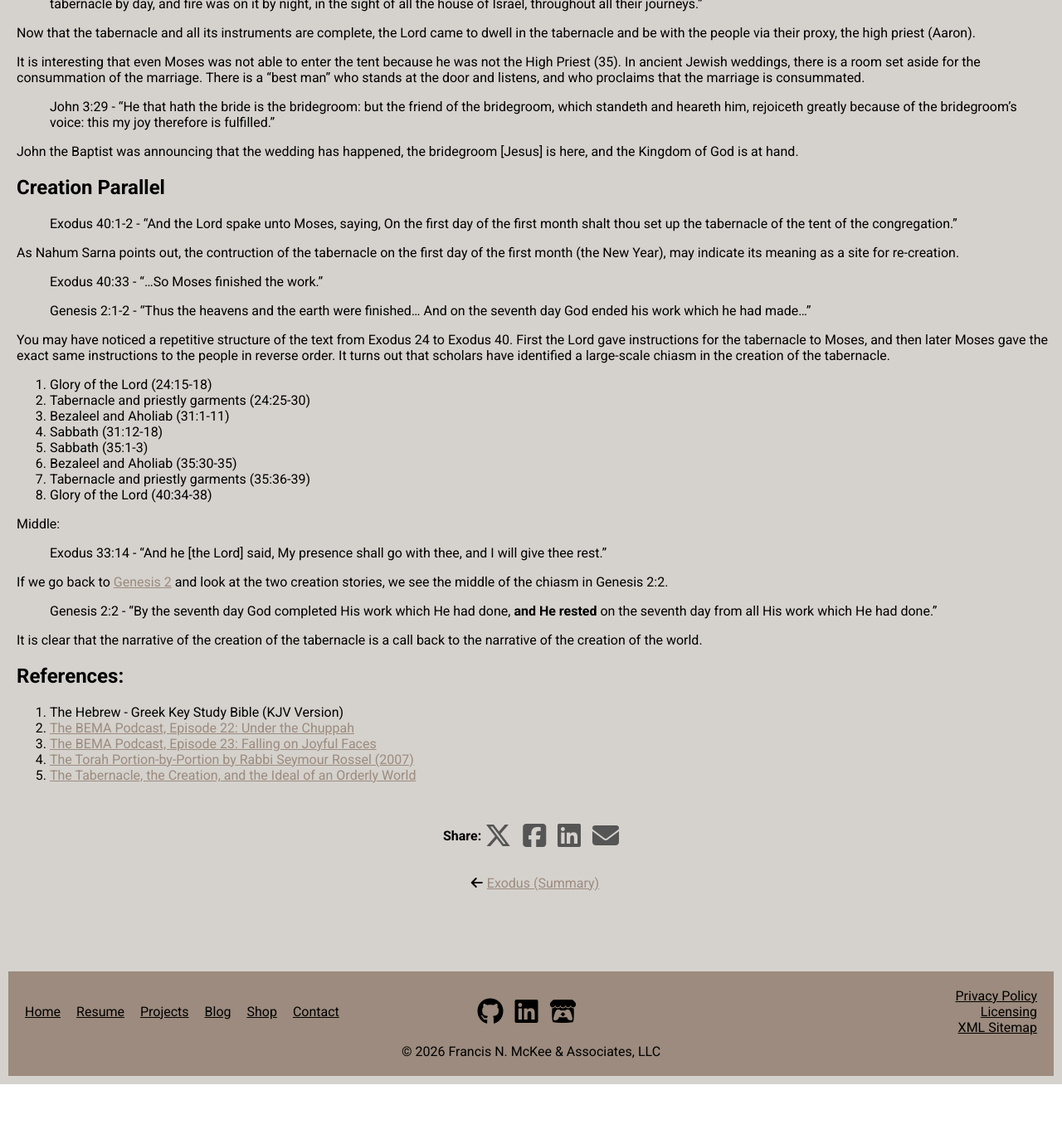
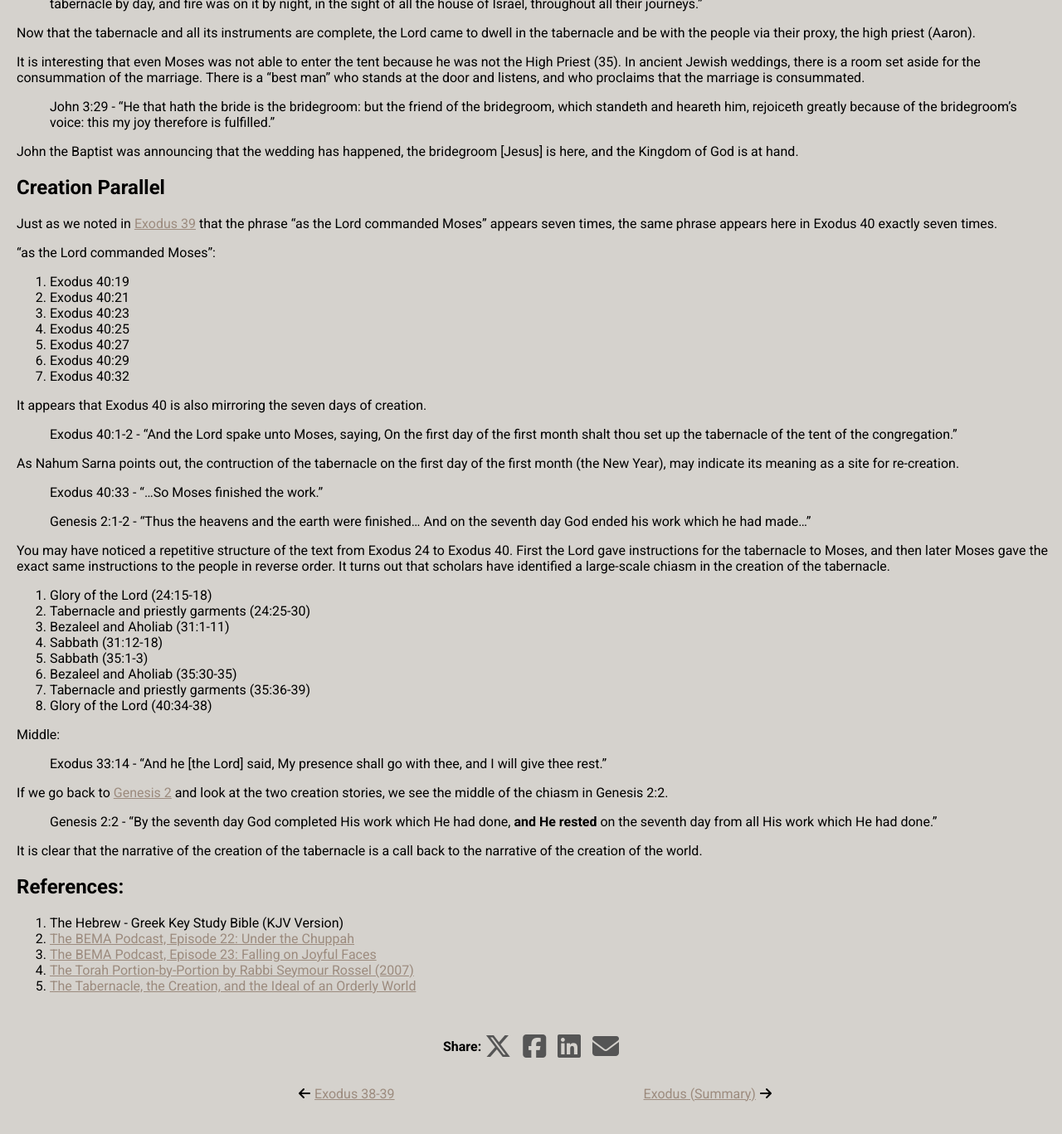
Before and after one commit to Francis-McKee/francis-mckee.github.io, a Jekyll site: the page built from _posts/theology/exodus/2026-06-19-exodus-40.md, in a window 1280 px wide and 1400 px high, scrolled down 580 px. Shown: the top 1367 px of the window at 83% size. Built offline with Jekyll 4.4.1, drawn with Linux system fonts in a browser that asks for light colours; nearby versions of some CDN libraries; comment, search, counter and statistics services are not loaded; before the commit the page ends 1887 px from its top, so only the background shows below that.

Commit message:
fixed order of posts in blog, added content

```diff
--- a/_posts/theology/exodus/2026-06-19-exodus-40.md
+++ b/_posts/theology/exodus/2026-06-19-exodus-40.md
@@ -37,6 +37,19 @@ John the Baptist was announcing that the wedding has happened, the bridegroom [J
 
 ## Creation Parallel
 
+Just as we noted in [Exodus 39]({{ '/blog/exodus/38-39' | relative_url }}) that the phrase "as the Lord commanded Moses" appears seven times, the same phrase appears here in Exodus 40 exactly seven times.
+
+"as the Lord commanded Moses":
+1. Exodus 40:19
+2. Exodus 40:21
+3. Exodus 40:23
+4. Exodus 40:25
+5. Exodus 40:27
+6. Exodus 40:29
+7. Exodus 40:32
+
+It appears that Exodus 40 is also mirroring the seven days of creation.
+
 > Exodus 40:1-2 - "And the Lord spake unto Moses, saying, On the first day of the first month shalt thou set up the tabernacle of the tent of the congregation."
 
 As Nahum Sarna points out, the contruction of the tabernacle on the first day of the first month (the New Year), may indicate its meaning as a site for re-creation.
```
Also changed, not shown: _posts/theology/exodus/2026-06-02-exodus-28-30.md (+1 -1 lines), _posts/theology/exodus/2026-06-20-exodus-summary.md (renamed from _posts/theology/exodus/2026-06-19-exodus-summary.md, +2 -1 lines), 1 other file.
